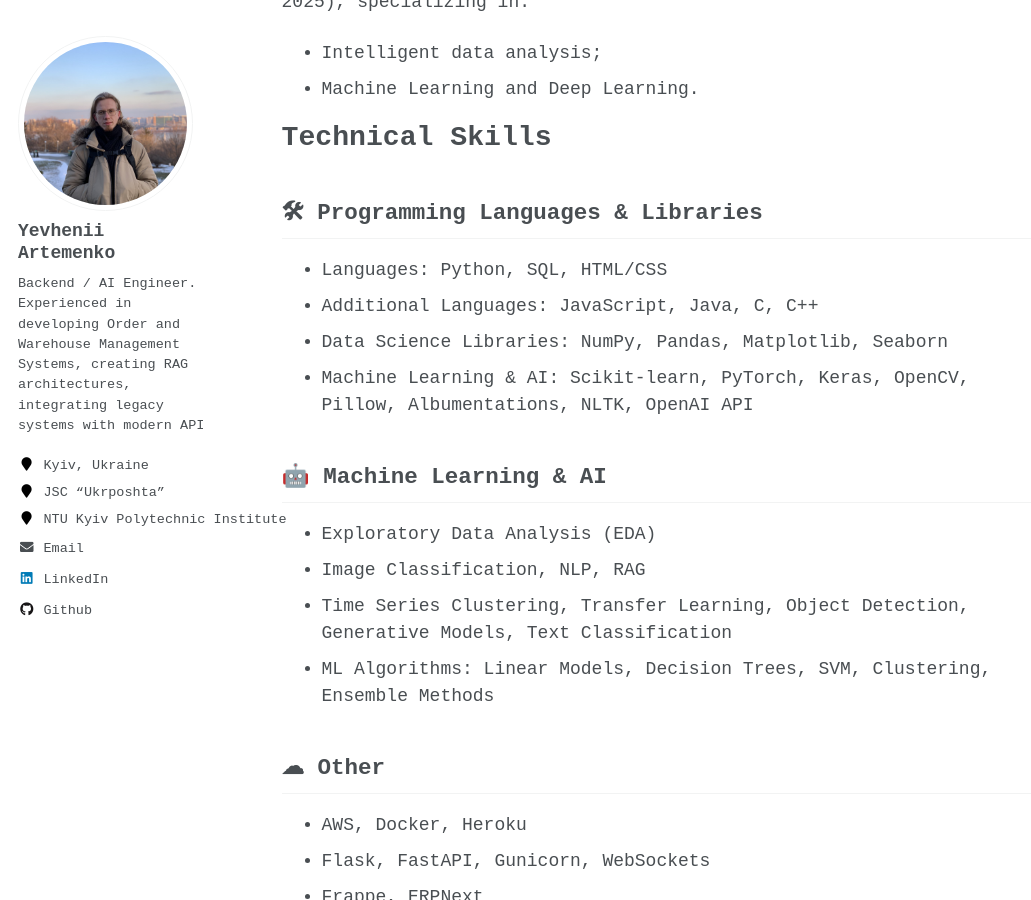
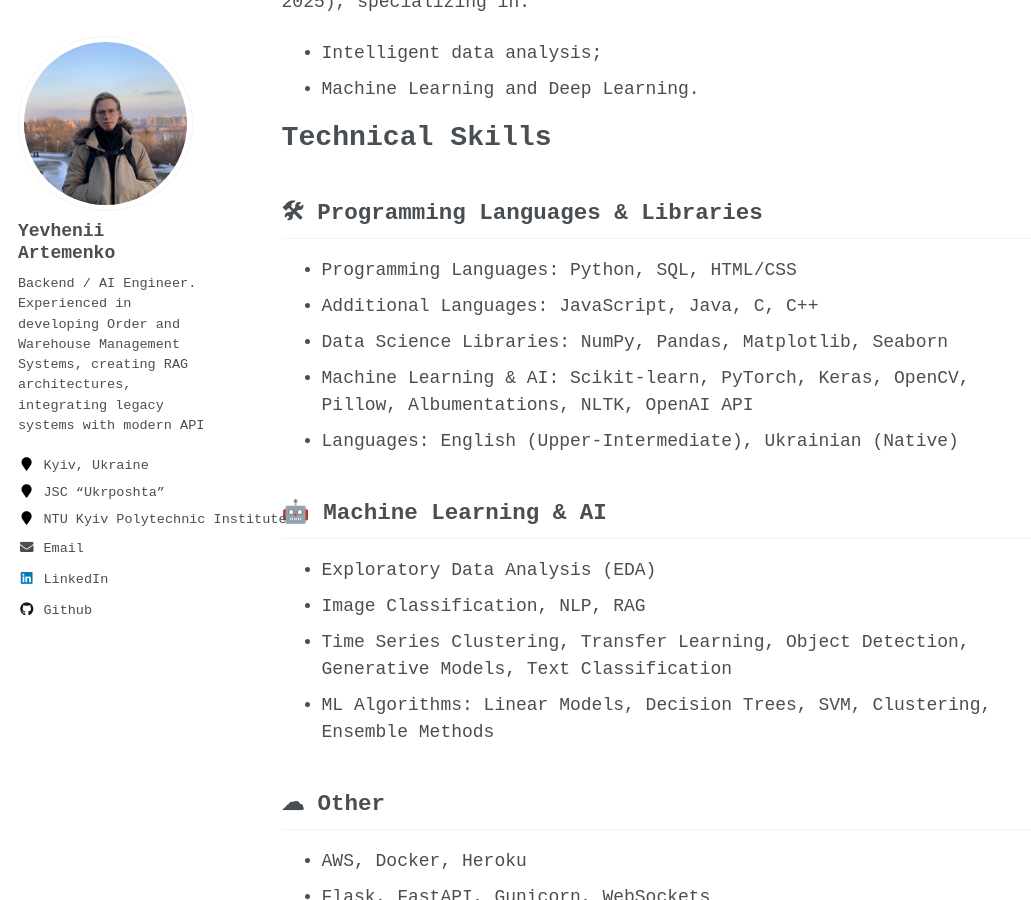
Before and after one commit to ar-yevhenii/ar-yevhenii.github.io, a Jekyll site: the page built from _pages/about.md, in a window 1280 px wide and 900 px high, scrolled down 1229 px. Shown: the whole window, without its empty margins (0-1031 px from the left). Built offline with Jekyll 4.4.1, drawn with Linux system fonts in a browser that asks for light colours.

Commit message:
add Languages

```diff
--- a/_pages/about.md
+++ b/_pages/about.md
@@ -52,10 +52,11 @@ I am pursuing a **Bachelor** of Science in **Computer Science** at the National
 
 ## 🛠 Programming Languages & Libraries
 
-- Languages: Python, SQL, HTML/CSS
+- Programming Languages: Python, SQL, HTML/CSS
 - Additional Languages: JavaScript, Java, C, C++
 - Data Science Libraries: NumPy, Pandas, Matplotlib, Seaborn
 - Machine Learning & AI: Scikit-learn, PyTorch, Keras, OpenCV, Pillow, Albumentations, NLTK, OpenAI API
+- Languages: English (Upper-Intermediate), Ukrainian (Native)
 
 ## 🤖 Machine Learning & AI
 
```
